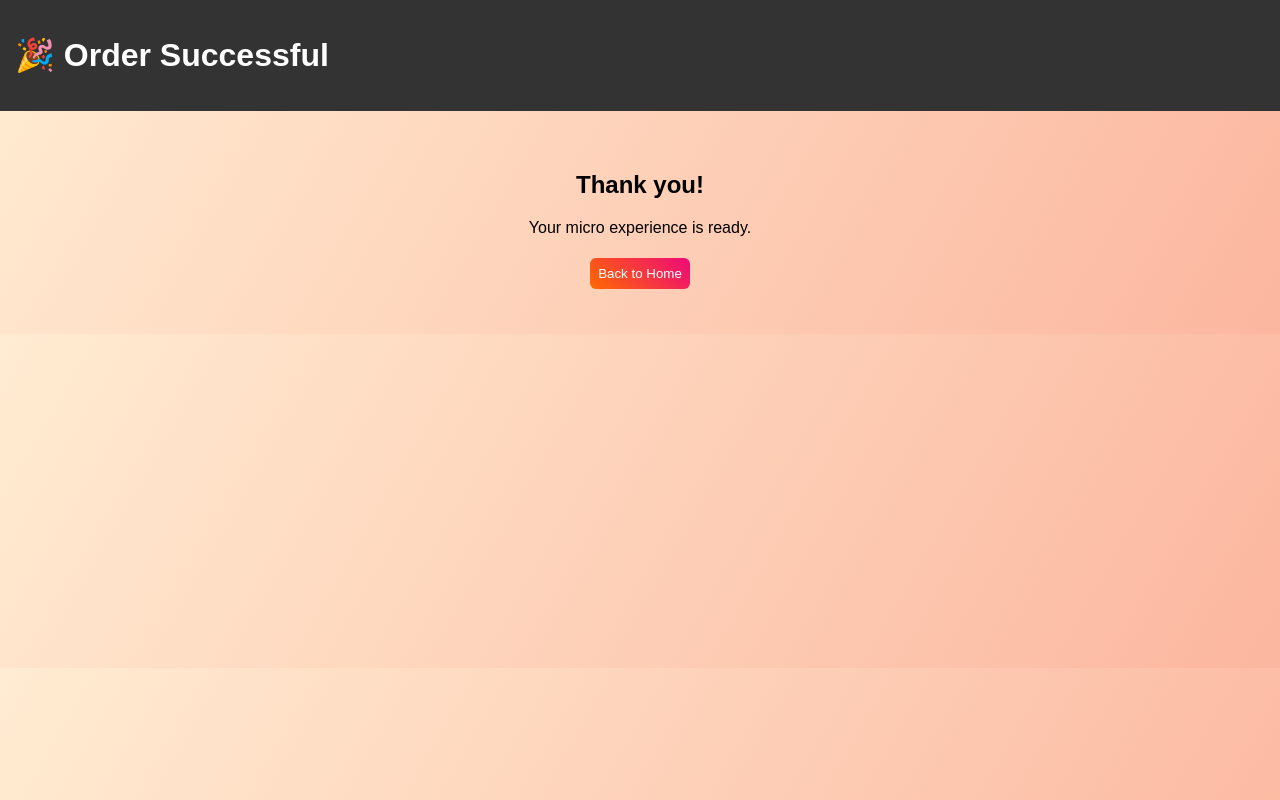
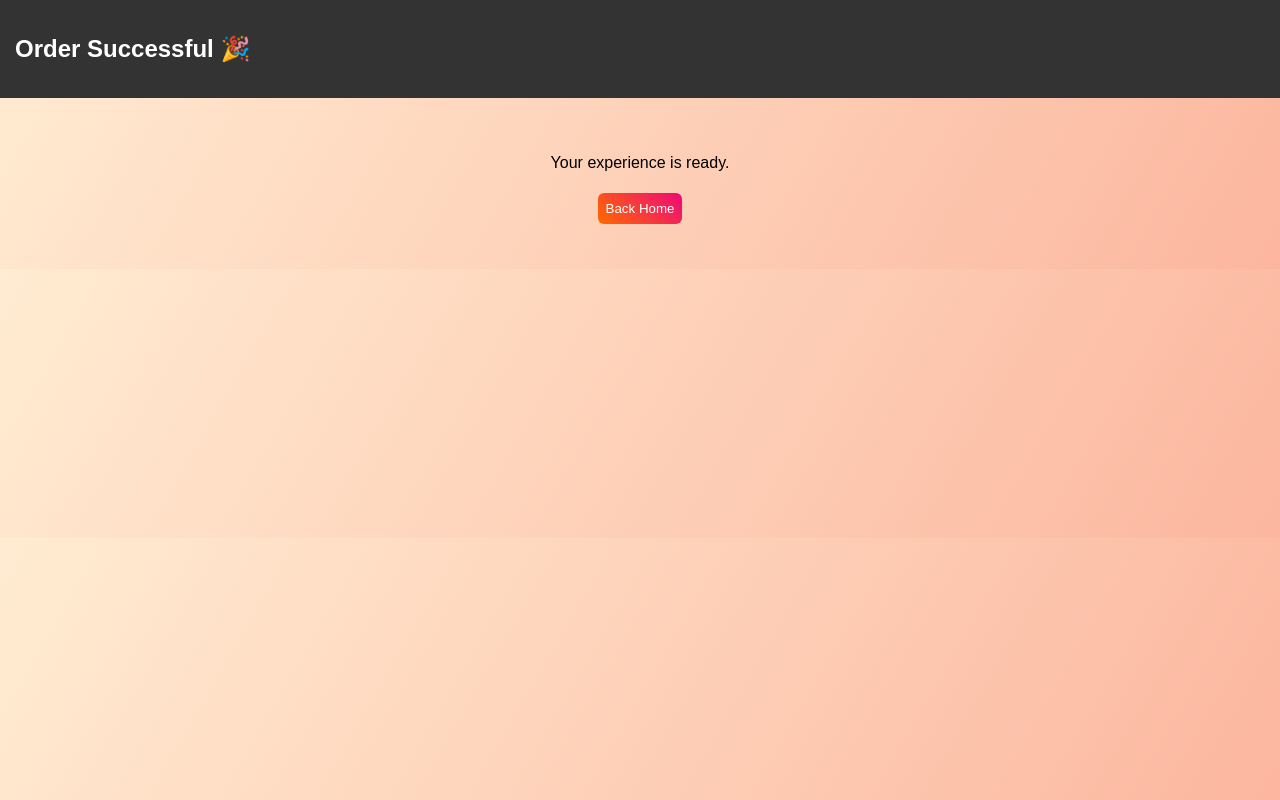
Before and after one commit to nargoliarifat94-Web/Micro-Experiences-Store, a plain HTML site: page success.html in a window 1280 px wide. Drawn offline with Linux system fonts and the light colour scheme.

Commit message:
Update success.html

```diff
--- a/success.html
+++ b/success.html
@@ -1,17 +1,15 @@
 <!DOCTYPE html>
 <html>
 <head>
-<title>Success</title>
 <link rel="stylesheet" href="style.css">
 </head>
 <body>
 
-<header><h1>🎉 Order Successful</h1></header>
+<header><h2>Order Successful 🎉</h2></header>
 
 <div style="text-align:center;padding:40px;">
-  <h2>Thank you!</h2>
-  <p>Your micro experience is ready.</p>
-  <a href="index.html"><button>Back to Home</button></a>
+<p>Your experience is ready.</p>
+<a href="index.html"><button>Back Home</button></a>
 </div>
 
 <script>localStorage.clear();</script>
```
